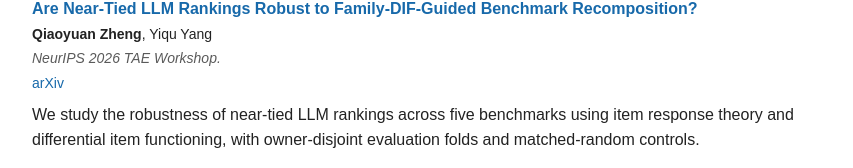
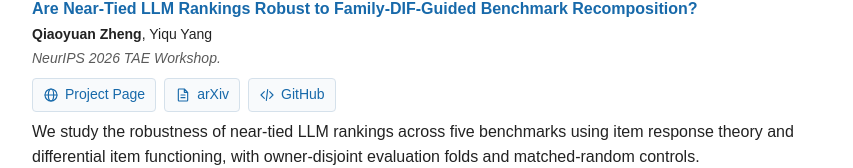
Before and after one commit to qiaoyuan667/qiaoyuan667.github.io, a Next.js app: page / in a window 1280 px wide. Shown: the part 745-913 px from the top of the page, without its empty margins (213-1066 px from the left). Built offline with nearby package versions, Linux system fonts and the light colour scheme.

Commit message:
Add near-tie robustness resource links with icons
Link the NeurIPS 2026 TAE Workshop paper to its project page, arXiv, and GitHub repository.

```diff
--- a/app/page.tsx
+++ b/app/page.tsx
@@ -35,6 +35,11 @@ const papers = [
     status: 'NeurIPS 2026 TAE Workshop.',
     summary: 'We study the robustness of near-tied LLM rankings across five benchmarks using item response theory and differential item functioning, with owner-disjoint evaluation folds and matched-random controls.',
     url: 'https://arxiv.org/abs/2609.00482',
+    links: [
+      { label: 'Project Page', href: 'https://qiaoyuan-zheng.com/near-tie-robustness/', icon: 'globe' },
+      { label: 'arXiv', href: 'https://arxiv.org/abs/2609.00482', icon: 'paper' },
+      { label: 'GitHub', href: 'https://github.com/qiaoyuan667/near-tie-robustness', icon: 'code' },
+    ] satisfies PaperResource[],
   },
   {
     title: 'What Makes Something Hard(er)? Explaining Question Difficulty in Natural Language',
```
